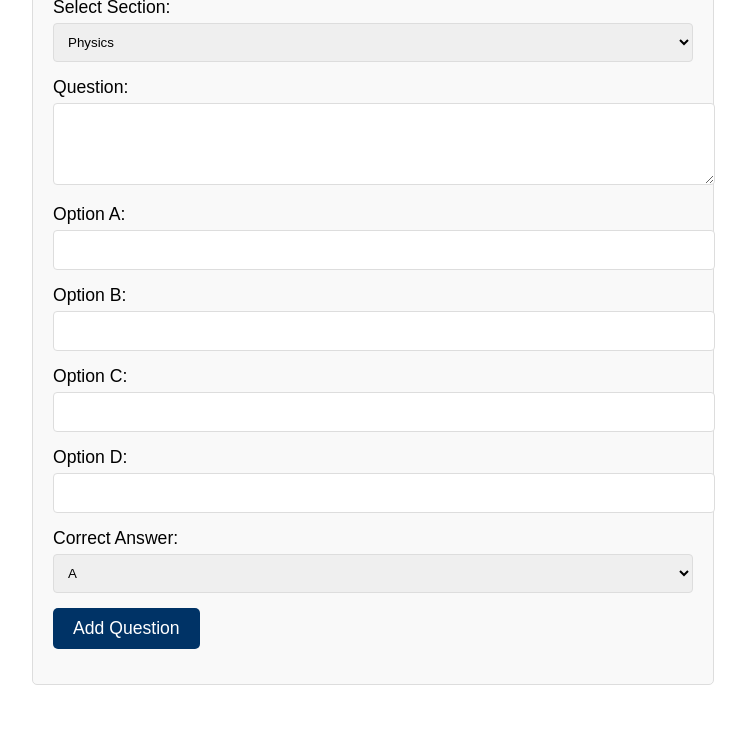
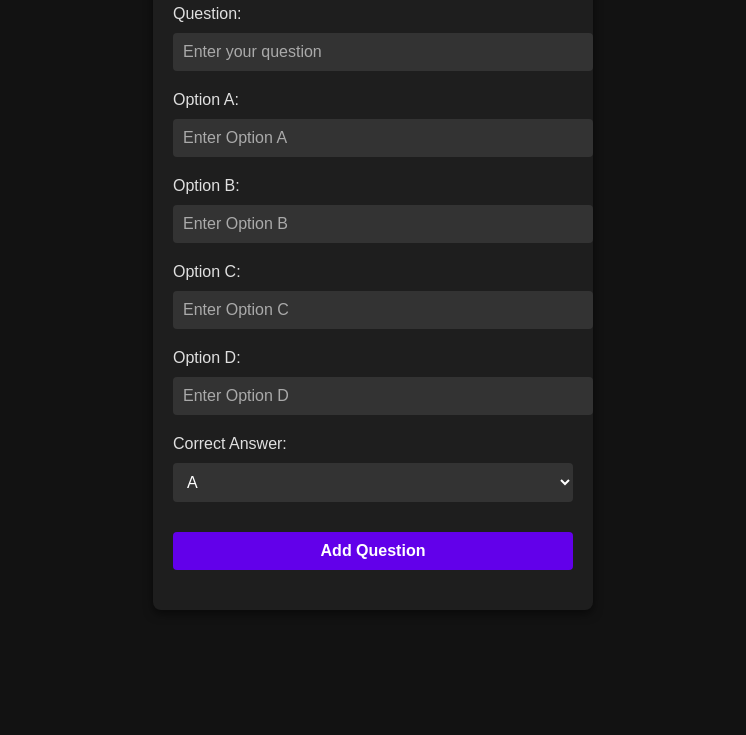
Before and after one commit to Brainiacs-Web/Donenen, a plain HTML site: page add-question.html in a window 1280 px wide. Shown: the part 142-877 px from the top of the page, without its empty margins (267-1013 px from the left). After the commit the page ends 800 px from the top, so only its background shows below. Drawn offline with Linux system fonts and the light colour scheme.

Commit message:
Update add-question.html

```diff
--- a/add-question.html
+++ b/add-question.html
@@ -3,165 +3,174 @@
 <head>
   <meta charset="UTF-8">
   <meta name="viewport" content="width=device-width, initial-scale=1.0">
-  <title>Add Question</title>
+  <title>Admin - Add Questions</title>
+
+  <!-- Firebase SDK -->
+  <script src="https://www.gstatic.com/firebasejs/9.22.0/firebase-app.js"></script>
+  <script src="https://www.gstatic.com/firebasejs/9.22.0/firebase-firestore.js"></script>
+  <script src="https://www.gstatic.com/firebasejs/9.22.0/firebase-auth.js"></script>
+
   <style>
+    /* General Reset */
     body {
+      margin: 0;
       font-family: Arial, sans-serif;
-      margin: 0;
-      padding: 0;
-      box-sizing: border-box;
+      background-color: #121212; /* Dark background */
+      color: #ffffff; /* White text for contrast */
+      display: flex;
+      justify-content: center;
+      align-items: center;
+      height: 100vh;
     }
 
-    .container {
-      width: 50%;
-      margin: 50px auto;
-      padding: 20px;
-      border: 1px solid #ddd;
-      border-radius: 5px;
-      background-color: #f9f9f9;
+    h1 {
+      text-align: center;
+      font-size: 2rem;
+      margin-bottom: 20px;
+      color: #e0e0e0; /* Light gray */
     }
 
-    h2 {
-      text-align: center;
-      margin-bottom: 20px;
+    form {
+      background-color: #1e1e1e; /* Slightly lighter shade of black */
+      padding: 20px;
+      border-radius: 8px;
+      box-shadow: 0 4px 10px rgba(0, 0, 0, 0.5);
+      width: 400px;
     }
 
-    .form-group {
-      margin-bottom: 15px;
+    label {
+      font-size: 1rem;
+      color: #e0e0e0;
     }
 
-    .form-group label {
-      font-size: 1.1em;
-      display: block;
-    }
-
-    .form-group input[type="text"], .form-group textarea {
+    input, select, button {
       width: 100%;
+      margin-top: 10px;
+      margin-bottom: 20px;
       padding: 10px;
-      margin-top: 5px;
-      border: 1px solid #ddd;
-      border-radius: 4px;
-      font-size: 1em;
-    }
-
-    .form-group select {
-      width: 100%;
-      padding: 10px;
-      margin-top: 5px;
-      border: 1px solid #ddd;
+      font-size: 1rem;
+      border: none;
       border-radius: 4px;
     }
 
-    .form-group button {
-      padding: 10px 20px;
-      background-color: #003366;
-      color: white;
-      border: none;
-      border-radius: 5px;
-      cursor: pointer;
-      font-size: 1.1em;
+    input, select {
+      background-color: #333333; /* Dark gray for input background */
+      color: #ffffff; /* White text */
     }
 
-    .form-group button:hover {
-      background-color: #005bb5;
+    input::placeholder {
+      color: #aaaaaa; /* Placeholder text color */
+    }
+
+    button {
+      background-color: #6200ea; /* Vibrant purple for call-to-action */
+      color: #ffffff;
+      font-weight: bold;
+      cursor: pointer;
+      transition: background-color 0.3s;
+    }
+
+    button:hover {
+      background-color: #3700b3; /* Darker purple for hover state */
+    }
+
+    button:active {
+      background-color: #1a00a1; /* Even darker purple for active state */
     }
   </style>
+
+<script type="module">
+  // Firebase Configuration
+  const firebaseConfig = {
+    apiKey: "AIzaSyD2G48B1EdenSguUT3kYKCKobWcQxM_GV0",
+    authDomain: "test-89239.firebaseapp.com",
+    projectId: "test-89239",
+    storageBucket: "test-89239.firebasestorage.app",
+    messagingSenderId: "945793010997",
+    appId: "1:945793010997:web:60cc3fda32f7591586507c"
+  };
+
+  // Import required Firebase methods from the modular SDK
+  import { initializeApp } from "https://www.gstatic.com/firebasejs/9.22.0/firebase-app.js";
+  import { getFirestore, collection, addDoc } from "https://www.gstatic.com/firebasejs/9.22.0/firebase-firestore.js";
+
+  // Initialize Firebase
+  const app = initializeApp(firebaseConfig);
+  const db = getFirestore(app);
+
+  document.getElementById("question-form").addEventListener("submit", async (e) => {
+    e.preventDefault();
+
+    // Get form data
+    const question = document.getElementById("question").value;
+    const optionA = document.getElementById("optionA").value;
+    const optionB = document.getElementById("optionB").value;
+    const optionC = document.getElementById("optionC").value;
+    const optionD = document.getElementById("optionD").value;
+    const correctAnswer = document.getElementById("correctAnswer").value;
+
+    // Structure data
+    const questionData = {
+      question: question,
+      options: {
+        A: optionA,
+        B: optionB,
+        C: optionC,
+        D: optionD
+      },
+      correctAnswer: correctAnswer,
+      timestamp: new Date() // Adding timestamp for ordering if needed
+    };
+
+    try {
+      // Add question to "questions2" collection (automatically creates if it doesn't exist)
+      await addDoc(collection(db, "questions2"), questionData);
+
+      alert("Question added successfully to 'questions2'!");
+      document.getElementById("question-form").reset();
+    } catch (error) {
+      console.error("Error adding question:", error);
+      alert("Error adding question: " + error.message);
+    }
+  });
+</script>
+
+
+
 </head>
 <body>
-
-  <div class="container">
-    <h2>Add a New Question</h2>
-
   <form id="question-form">
-      <div class="form-group">
-        <label for="section">Select Section:</label>
-        <select id="section" name="section" required>
-          <option value="Physics">Physics</option>
-          <option value="Chemistry">Chemistry</option>
-          <option value="Biology">Biology</option>
-        </select>
+    <h1>Add Questions</h1>
+    <div>
+      <label for="question">Question:</label>
+      <input type="text" id="question" name="question" placeholder="Enter your question" required>
     </div>
-
-      <div class="form-group">
-        <label for="question">Question:</label>
-        <textarea id="question" name="question" rows="4" required></textarea>
+    <div>
+      <label for="optionA">Option A:</label>
+      <input type="text" id="optionA" name="optionA" placeholder="Enter Option A" required>
     </div>
-
-      <div class="form-group">
-        <label for="optionA">Option A:</label>
-        <input type="text" id="optionA" name="optionA" required>
+    <div>
+      <label for="optionB">Option B:</label>
+      <input type="text" id="optionB" name="optionB" placeholder="Enter Option B" required>
     </div>
-
-      <div class="form-group">
-        <label for="optionB">Option B:</label>
-        <input type="text" id="optionB" name="optionB" required>
+    <div>
+      <label for="optionC">Option C:</label>
+      <input type="text" id="optionC" name="optionC" placeholder="Enter Option C" required>
     </div>
-
-      <div class="form-group">
-        <label for="optionC">Option C:</label>
-        <input type="text" id="optionC" name="optionC" required>
+    <div>
+      <label for="optionD">Option D:</label>
+      <input type="text" id="optionD" name="optionD" placeholder="Enter Option D" required>
     </div>
-
-      <div class="form-group">
-        <label for="optionD">Option D:</label>
-        <input type="text" id="optionD" name="optionD" required>
-      </div>
-
-      <div class="form-group">
-        <label for="answer">Correct Answer:</label>
-        <select id="answer" name="answer" required>
+    <div>
+      <label for="correctAnswer">Correct Answer:</label>
+      <select id="correctAnswer" name="correctAnswer" required>
         <option value="A">A</option>
         <option value="B">B</option>
         <option value="C">C</option>
         <option value="D">D</option>
       </select>
     </div>
-
-      <div class="form-group">
     <button type="submit">Add Question</button>
-      </div>
   </form>
-  </div>
-
-  <script>
-    // Add Question functionality
-    const questionForm = document.getElementById("question-form");
-
-    questionForm.addEventListener("submit", function(event) {
-      event.preventDefault();
-
-      const section = document.getElementById("section").value;
-      const questionText = document.getElementById("question").value;
-      const optionA = document.getElementById("optionA").value;
-      const optionB = document.getElementById("optionB").value;
-      const optionC = document.getElementById("optionC").value;
-      const optionD = document.getElementById("optionD").value;
-      const answer = document.getElementById("answer").value;
-
-      const question = {
-        section,
-        question: questionText,
-        options: [optionA, optionB, optionC, optionD],
-        answer
-      };
-
-      let questions = JSON.parse(localStorage.getItem('questions')) || [];
-      const sectionQuestions = questions.filter(q => q.section === section);
-
-      if (section === "Physics" && sectionQuestions.length >= 45) {
-        alert("You have reached the maximum limit of 45 questions for Physics.");
-      } else if (section === "Chemistry" && sectionQuestions.length >= 45) {
-        alert("You have reached the maximum limit of 45 questions for Chemistry.");
-      } else if (section === "Biology" && sectionQuestions.length >= 90) {
-        alert("You have reached the maximum limit of 90 questions for Biology.");
-      } else {
-        questions.push(question);
-        localStorage.setItem('questions', JSON.stringify(questions));
-        alert("Question added successfully!");
-        questionForm.reset();
-      }
-    });
-  </script>
-
 </body>
 </html>
```
Lines whose indentation alone changed are shown as unchanged.
